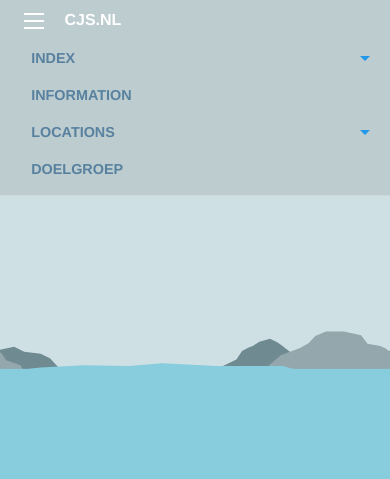
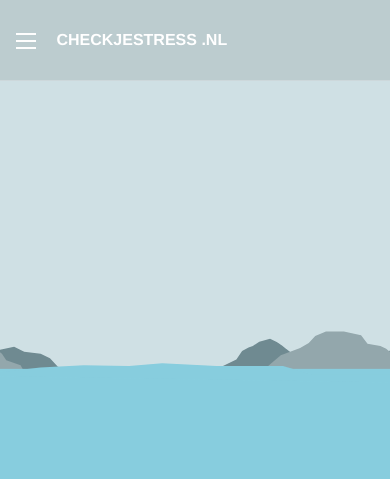
Before and after one commit to nbelzer/check-je-stress, a PHP site: page /index.php in a window 390 px wide. Shown: the top 479 px of the page. Run offline with PHP 8.4, Linux system fonts and the light colour scheme; data that the repository does not hold is empty.

Commit message:
Fixed menu not closeable on mobile

```diff
--- a/src/resources/css/stress.css
+++ b/src/resources/css/stress.css
@@ -16,7 +16,6 @@
   position: fixed;
   top: 0px;
   width: 100%;
-<<<<<<< HEAD
   padding: 1.75em 0;
   background-color: rgba(33, 33, 33, 0.1);
   border-bottom: 1px solid rgba(255,255,255,0.25);
@@ -27,7 +26,7 @@
 }
 
 .top-bar.scrolled {
-  background-color: rgba(33, 33, 33, 1.0);
+  background-color: rgb(20, 78, 125);
   padding: 1em 0;
 }
 
@@ -84,20 +83,24 @@
 .top-bar li a {
   margin-left: .5em;
   margin-right: .5em;
-  color: rgba(20, 78, 127, 0.6);
+  color: rgba(255, 255, 255, 0.6);
   font-size: 0.9em;
   /*border-bottom: 3px solid #eee;*/
 }
 
+.top-bar li ul li a {
+  color: rgb(141,168,191);
+}
+
 .top-bar li a.selected, .top-bar li a:not(.selected):hover{
-  color: #144e7f;
+  color: #009ccc;
   font-weight: bolder;
 }
 
 .top-bar.scrolled li a.selected {
   /*background-color: #eee;*/
   /*border-bottom: 3px solid #2199e8;*/
-  color: #2199e8;
+  color: #009ccc;
 }
 
 @media (min-width: 0px) and (max-width: 40em) {
--- a/src/resources/includes/MenuCreator.php
+++ b/src/resources/includes/MenuCreator.php
@@ -57,16 +57,17 @@ class MenuCreator {
 <!--  Menu Bar -->
   <div class="top-bar">
     <div class="top-bar-title">
-      <span data-responsive-toggle="reponsive-menu" data-hide-for="medium"
+      <span data-responsive-toggle="responsive-menu" data-hide-for="medium"
       style="padding: 1em">
         <span class="menu-icon" data-toggle>
         </span>
-        <strong style="color: white; margin-left: 1em;">CJS.NL</strong>
+        <strong style="color: white; margin-left: 1em;">CHECKJESTRESS
+        .NL</strong>
       </span>
     </div>
-    <div class="row">
+    <div class="row" id="responsive-menu">
       <div class="medium-10 medium-centered columns">
-        <div class="title" data-hide-for="small">CJS.NL</div>
+        <div class="title" data-hide-for="small">CHECKJESTRESS.NL</div>
         <ul class="menu dropdown" data-dropdown-menu>';
 
 var $afterMenu = '
```
